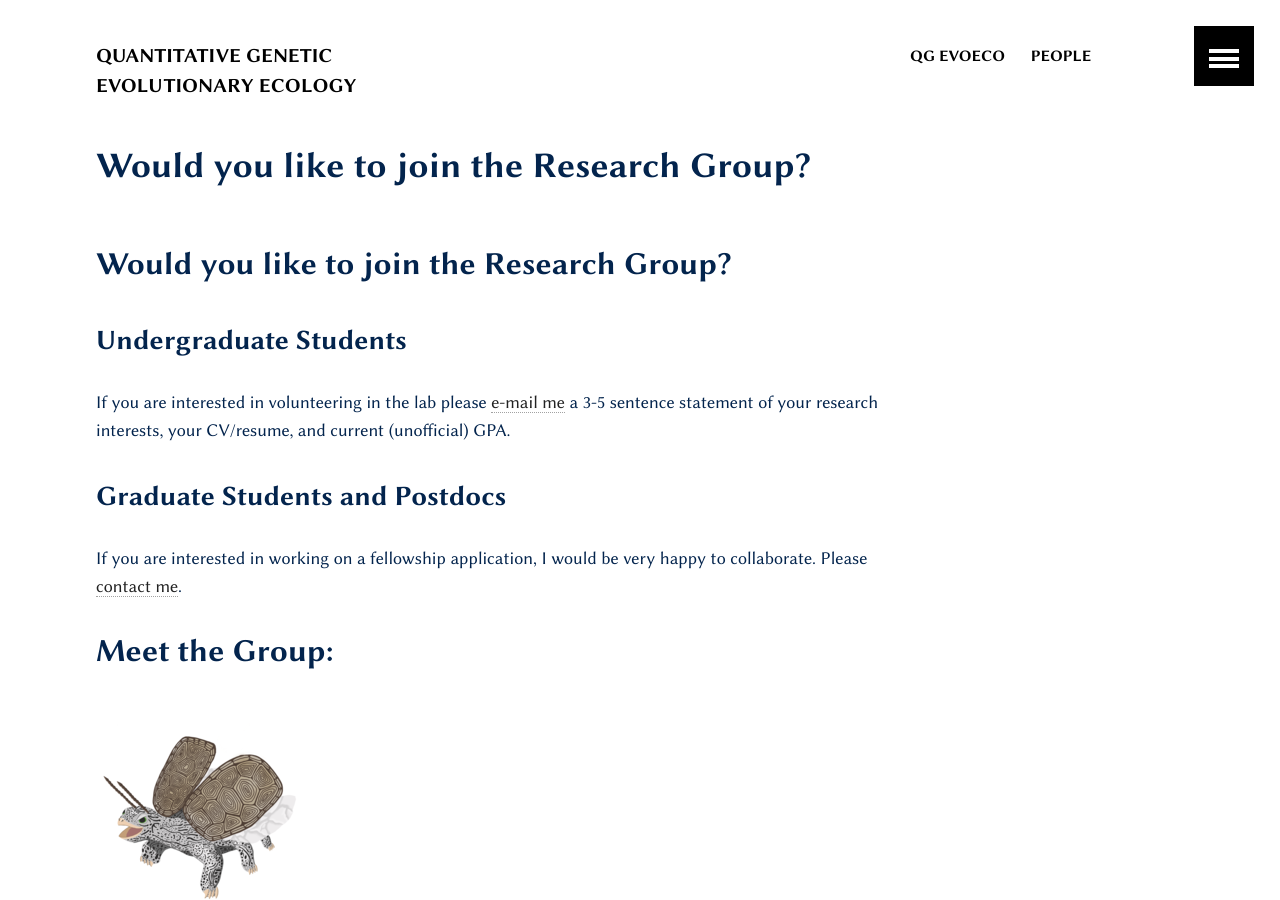
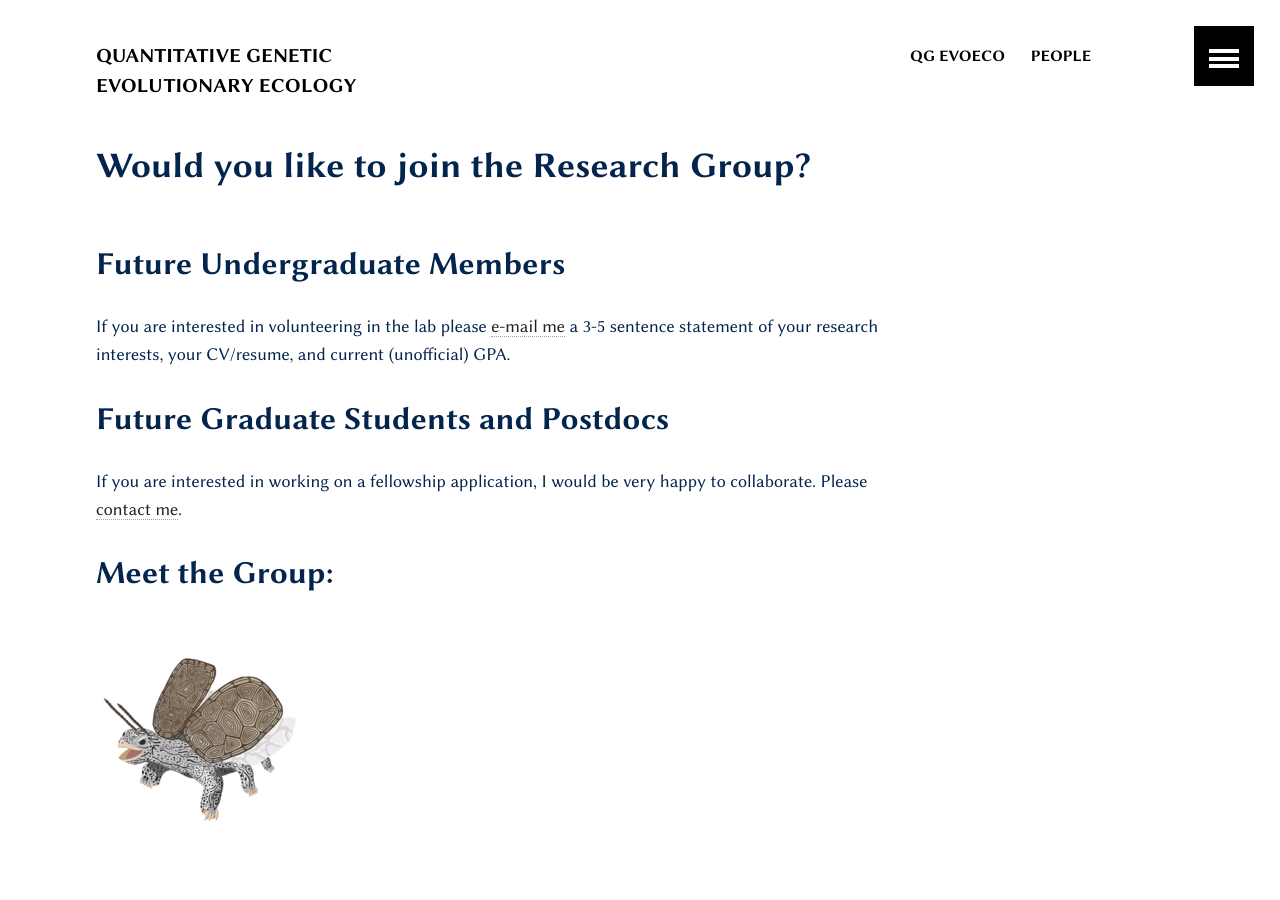
Before and after one commit to qgevoeco/qgevoeco.github.io, a Jekyll site: the page built from people/index.Md, in a window 1280 px wide and 900 px high. Built offline with Jekyll 4.4.1, drawn with Linux system fonts in a browser that asks for light colours; our own code applies the rules of GitHub Pages for plain Markdown files.

Commit message:
make page title explicit

```diff
--- a/people/index.Md
+++ b/people/index.Md
@@ -1,15 +1,14 @@
 ---
 layout: media
+title: "Would you like to join the Research Group?"
 ---
 
-## Would you like to join the Research Group?
-
-### Undergraduate Students
+## Future Undergraduate Members
 
 If you are interested in volunteering in the lab please [e-mail me](mailto:terps@auburn.edu) a 3-5 sentence statement of your research interests, your CV/resume, and current (unofficial) GPA.
 
 
-### Graduate Students and Postdocs
+## Future Graduate Students and Postdocs
 
 If you are interested in working on a fellowship application, I would be very happy to collaborate. Please [contact me](mailto:terps@auburn.edu).
 
```
